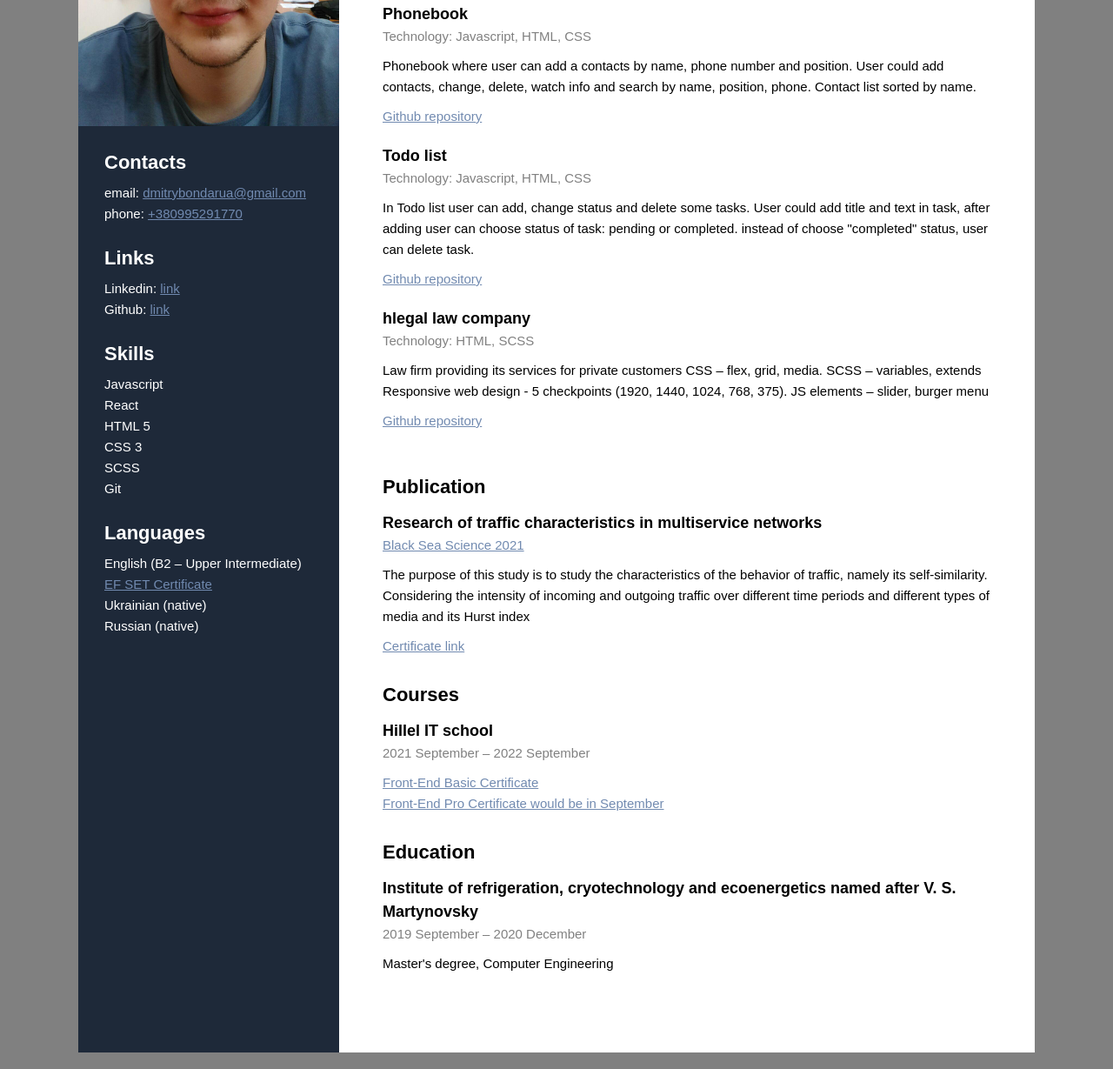
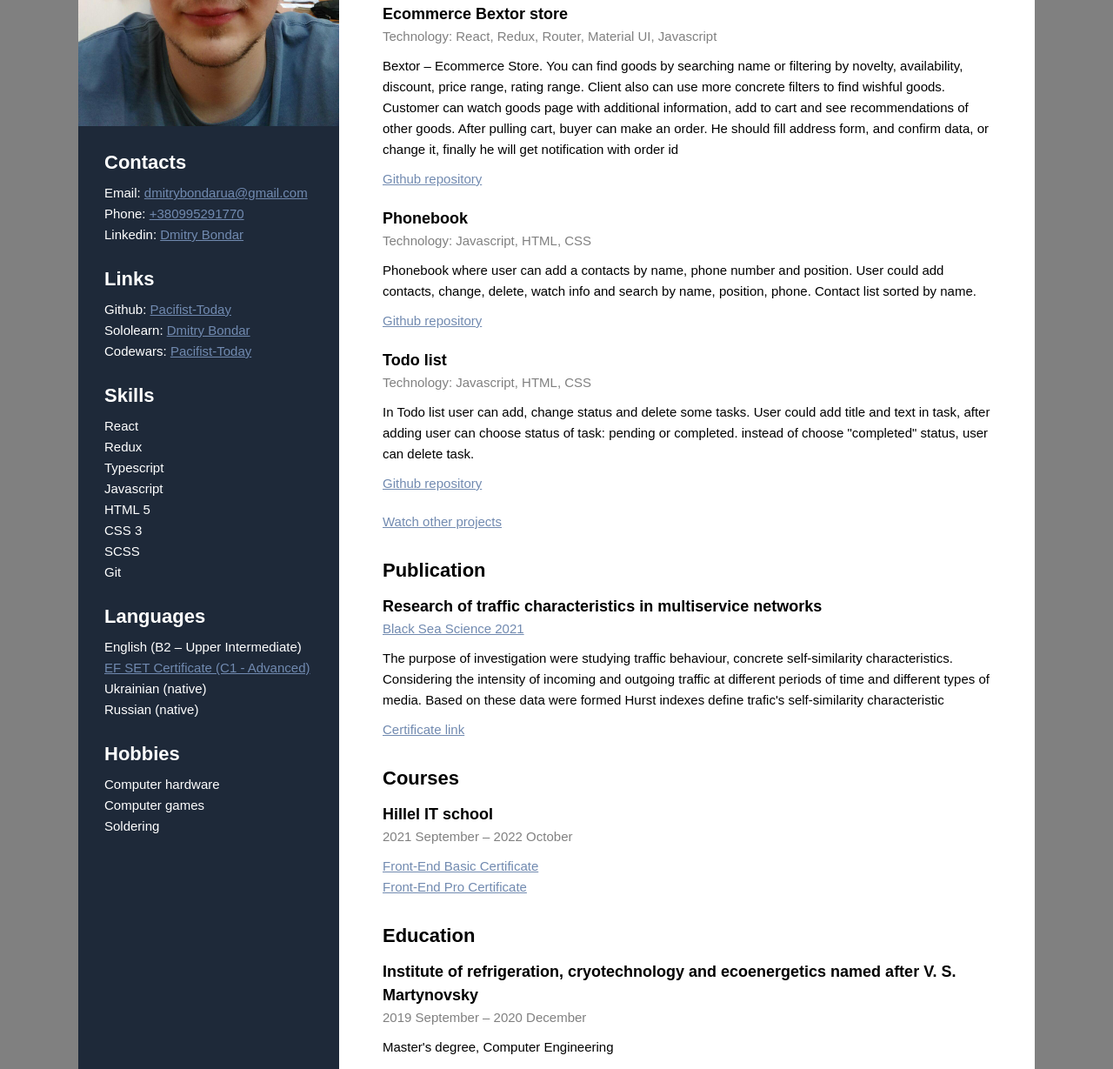
Before and after one commit to Pacifist-Today/CV, a plain HTML site: page index.html in a window 1280 px wide. Shown: the part 255-1484 px from the top of the page at 87% size. Drawn offline with Linux system fonts and the light colour scheme.

Commit message:
added Front-end Pro certificate, added Hobbies

```diff
--- a/index.html
+++ b/index.html
@@ -15,24 +15,35 @@
 
             <div class="contacts_block left_side_block">
                 <h3 class="contacts left_side_articles">Contacts</h3>
-                <p class="contact left_side_clauses">email: <a href="" class="left_side_links">dmitrybondarua@gmail.com</a></p>
-                <p class="contact left_side_clauses">phone: <a href="" class="left_side_links">+380995291770</a></p>
+                <p class="contact left_side_clauses">Email: <a href="" class="left_side_links">dmitrybondarua@gmail.com</a></p>
+                <p class="contact left_side_clauses">Phone: <a href="" class="left_side_links">+380995291770</a></p>
+                <p class="link left_side_clauses">Linkedin:
+                    <a href="https://www.linkedin.com/in/dmitry-bondar-aa9583233/" class="left_side_links" target="_blank">Dmitry Bondar</a>
+                </p>
             </div>
 
             <div class="links_block left_side_block">
                 <h3 class="links left_side_articles">Links</h3>
-                <p class="link left_side_clauses">Linkedin:
-                    <a href="https://www.linkedin.com/in/dmitry-bondar-aa9583233/" class="left_side_links" target="_blank">link</a>
+<!--                <p class="link left_side_clauses">Linkedin:-->
+<!--                    <a href="https://www.linkedin.com/in/dmitry-bondar-aa9583233/" class="left_side_links" target="_blank">link</a>-->
+<!--                </p>-->
+                <p class="link left_side_clauses">Github:
+                    <a href="https://github.com/Pacifist-Today" class="left_side_links" target="_blank">Pacifist-Today</a>
                 </p>
-                <p class="link left_side_clauses">Github:
-                    <a href="https://github.com/Pacifist-Today" class="left_side_links" target="_blank">link</a>
+                <p class="link left_side_clauses">Sololearn:
+                    <a href="https://www.sololearn.com/profile/25520161" class="left_side_links" target="_blank">Dmitry Bondar</a>
+                </p>
+                <p class="link left_side_clauses">Codewars:
+                    <a href="https://github.com/Pacifist-Today" class="left_side_links" target="_blank">Pacifist-Today</a>
                 </p>
             </div>
 
             <div class="skills_block left_side_block">
                 <h3 class="skills left_side_articles">Skills</h3>
+                <p class="skill left_side_clauses">React</p>
+                <p class="skill left_side_clauses">Redux</p>
+                <p class="skill left_side_clauses">Typescript</p>
                 <p class="skill left_side_clauses">Javascript</p>
-                <p class="skill left_side_clauses">React</p>
                 <p class="skill left_side_clauses">HTML 5</p>
                 <p class="skill left_side_clauses">CSS 3</p>
                 <p class="skill left_side_clauses">SCSS</p>
@@ -42,9 +53,16 @@
             <div class="languages_block left_side_block">
                 <h3 class="languages left_side_articles">Languages</h3>
                 <p class="language left_side_clauses">English (B2 – Upper Intermediate)</p>
-                <a href="https://www.efset.org/cert/UzWJhn" class="english_link left_side_links" target="_blank">EF SET Certificate</a>
+                <a href="https://www.efset.org/cert/UzWJhn" class="english_link left_side_links" target="_blank">EF SET Certificate (C1 - Advanced)</a>
                 <p class="language left_side_clauses">Ukrainian (native)</p>
                 <p class="language left_side_clauses">Russian (native)</p>
+            </div>
+
+            <div class="hobbies_block left_side_block">
+                <h3 class="hobbies left_side_articles">Hobbies</h3>
+                <p class="hobbies left_side_clauses">Computer hardware</p>
+                <p class="hobbies left_side_clauses">Computer games</p>
+                <p class="hobbies left_side_clauses">Soldering</p>
             </div>
         </div>
 
@@ -56,6 +74,16 @@
 
             <div class="projects_block right_side_block">
                 <h3 class="projects right_side_articles">Projects</h3>
+                <div class="single_project_block">
+                    <h3 class="project_name right_side_articles_name">Ecommerce Bextor store</h3>
+                    <p class="project_technology right_side_articles_description">Technology: React, Redux, Router, Material UI, Javascript</p>
+                    <p class="project_description right_side_clauses">
+                        Bextor – Ecommerce Store. You can find goods by searching name or filtering by novelty, availability, discount, price range, rating range.
+                        Client also can use more concrete filters to find wishful goods. Customer can watch goods page with additional information, add to cart and see recommendations of other goods.
+                        After pulling cart, buyer can make an order. He should fill address form, and confirm data, or change it, finally he will get notification with order id
+                    </p>
+                    <a href="https://github.com/Pacifist-Today/Bextor-Ecommerce-Store" class="project_github right_side_links" target="_blank">Github repository</a>
+                </div>
                 <div class="single_project_block">
                     <h3 class="project_name right_side_articles_name">Phonebook</h3>
                     <p class="project_technology right_side_articles_description">Technology: Javascript, HTML, CSS</p>
@@ -76,17 +104,19 @@
                     </p>
                     <a href="https://github.com/Pacifist-Today/JS-HW-36-todo-list" class="project_github right_side_links" target="_blank">Github repository</a>
                 </div>
-                <div class="single_project_block">
-                    <h3 class="project_name right_side_articles_name">hlegal law company</h3>
-                    <p class="project_technology right_side_articles_description">Technology: HTML, SCSS</p>
-                    <p class="project_description right_side_clauses">
-                        Law firm providing its services for private customers
-                        CSS – flex, grid, media. SCSS – variables, extends
-                        Responsive web design - 5 checkpoints (1920, 1440, 1024, 768, 375).
-                        JS elements – slider, burger menu
-                    </p>
-                    <a href="https://github.com/Pacifist-Today/hlegal-law-company" class="project_github right_side_links" target="_blank">Github repository</a>
-                </div>
+
+                <a href="https://www.linkedin.com/in/dmitry-bondar-aa9583233/details/projects/" class="project_github right_side_links" target="_blank">Watch other projects</a>
+<!--                <div class="single_project_block">-->
+<!--                    <h3 class="project_name right_side_articles_name">hlegal law company</h3>-->
+<!--                    <p class="project_technology right_side_articles_description">Technology: HTML, SCSS</p>-->
+<!--                    <p class="project_description right_side_clauses">-->
+<!--                        Law firm providing its services for private customers-->
+<!--                        CSS – flex, grid, media. SCSS – variables, extends-->
+<!--                        Responsive web design - 5 checkpoints (1920, 1440, 1024, 768, 375).-->
+<!--                        JS elements – slider, burger menu-->
+<!--                    </p>-->
+<!--                    <a href="https://github.com/Pacifist-Today/hlegal-law-company" class="project_github right_side_links" target="_blank">Github repository</a>-->
+<!--                </div>-->
             </div>
 
             <div class="publication_block right_side_block">
@@ -96,8 +126,7 @@
                 </h4>
                 <a href="http://isc.ontu.edu.ua/" class="publication_organization right_side_links" target="_blank">Black Sea Science 2021</a>
                 <p class="right_side_clauses publication_describing">
-                    The purpose of this study is to study the characteristics of the behavior of traffic, namely its self-similarity.
-                    Considering the intensity of incoming and outgoing traffic over different time periods and different types of media and its Hurst index
+                    The purpose of investigation were studying traffic behaviour, concrete self-similarity characteristics. Considering the intensity of incoming and outgoing traffic at different periods of time and different types of media. Based on these data were formed Hurst indexes define trafic's self-similarity characteristic
                 </p>
                 <a href="https://photos.app.goo.gl/1Fjgv5AD9ydBp8iSA" class="publication_certificate right_side_links" target="_blank">Certificate link</a>
             </div>
@@ -105,9 +134,9 @@
             <div class="courses_block right_side_block">
                 <h3 class="courses right_side_articles">Courses</h3>
                 <h4 class="courses_name right_side_articles_name">Hillel IT school</h4>
-                <p class="courses_term right_side_articles_description">2021 September – 2022 September</p>
+                <p class="courses_term right_side_articles_description">2021 September – 2022 October</p>
                 <a href="https://certificate.ithillel.ua/view/26114338" class="courses_certificate right_side_links" target="_blank">Front-End Basic Certificate</a>
-                <a href="" class="courses_certificate right_side_links" target="_blank">Front-End Pro Certificate would be in September</a>
+                <a href="https://certificate.ithillel.ua/view/17071405" class="courses_certificate right_side_links" target="_blank">Front-End Pro Certificate</a>
             </div>
 
             <div class="education_block right_side_block">
```
